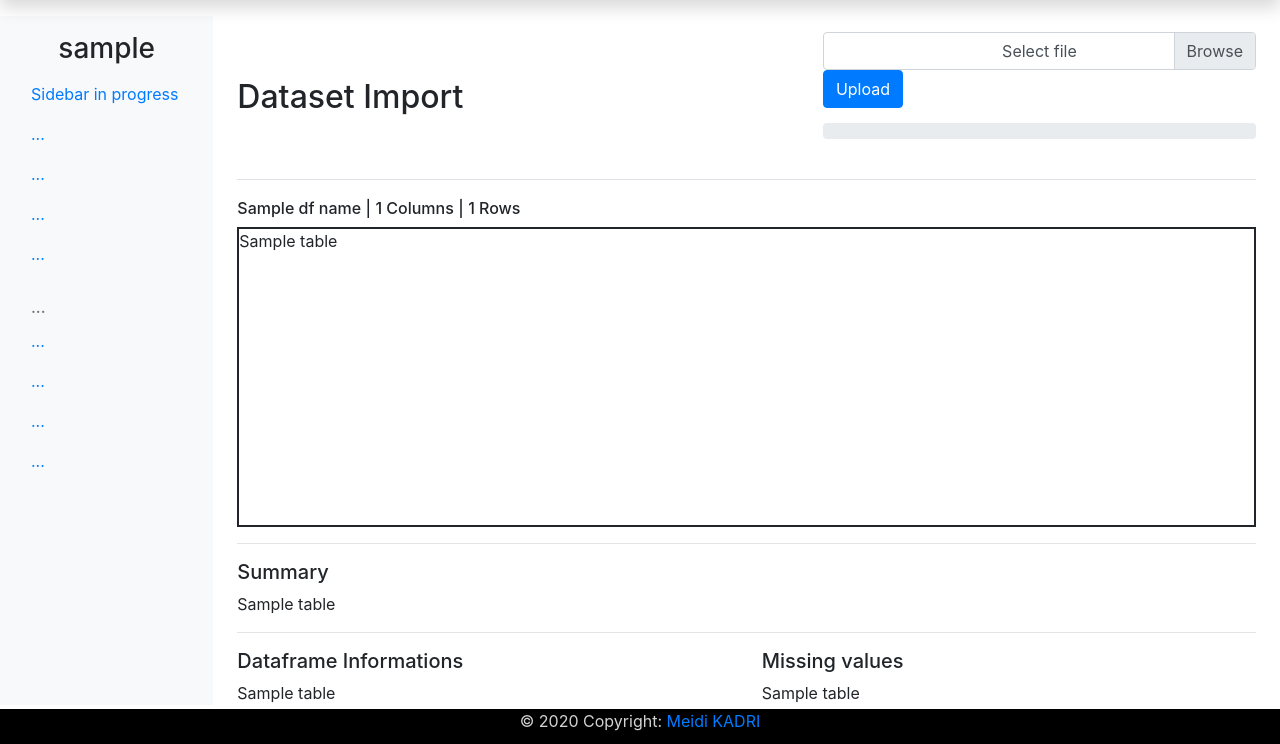
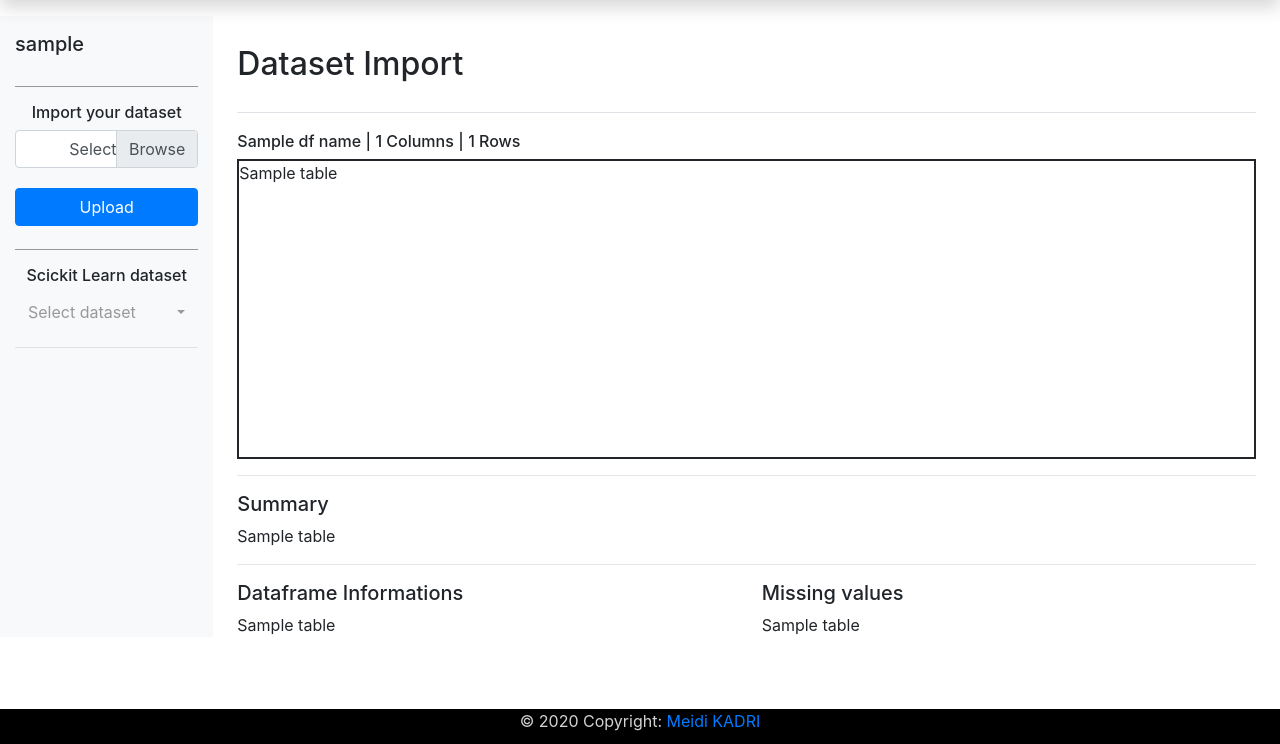
Before and after one commit to MeidiKDRI/MLD, a Python web app: template templates/dataset.html in a window 1280 px wide. Shown: the part 56-800 px from the top of the page. Run offline with Jinja, Linux system fonts and the light colour scheme; the template is opened without the code that fills it: most values are stand-ins (such as "Sample title", 1, 10 or a date in 2020); some libraries are stand-ins or nearby versions.

Commit message:
Dataset import: Add few scikit learn datasets

```diff
--- a/app.py
+++ b/app.py
@@ -7,6 +7,10 @@ import pandas as pd
 from werkzeug.utils import secure_filename
 import io
 
+from sklearn.datasets import load_iris
+from sklearn.datasets import load_boston
+from sklearn.datasets import load_diabetes
+from sklearn.datasets import load_digits
 
 from sklearn.model_selection import train_test_split
 
--- a/templates/dataset.html
+++ b/templates/dataset.html
@@ -5,6 +5,8 @@
     <title>Plateform - Machine Learning Plateform</title>
 	<link rel ="stylesheet" type="text/css" href="{{ url_for('static', filename='main.css')}}">
 	<link rel="stylesheet" href="https://stackpath.bootstrapcdn.com/bootstrap/4.4.1/css/bootstrap.min.css" integrity="sha384-Vkoo8x4CGsO3+Hhxv8T/Q5PaXtkKtu6ug5TOeNV6gBiFeWPGFN9MuhOf23Q9Ifjh" crossorigin="anonymous">
+    <link rel="stylesheet" href="https://stackpath.bootstrapcdn.com/bootstrap/4.1.1/css/bootstrap.min.css">
+    <link rel="stylesheet" href="https://cdnjs.cloudflare.com/ajax/libs/bootstrap-select/1.13.1/css/bootstrap-select.css" />
 
 	<nav class="navbar navbar-expand-md navbar-dark fixed-top bg-dark shadow">
         <a class="navbar-brand mb-0 h1" href="#">Machine Learning Plateform</a>
@@ -62,73 +64,55 @@
         <nav id="sidebarMenu" class="col-md-3 col-lg-2 d-md-block bg-light sidebar collapse">
         <div class="sidebar-sticky pt-3">
             <ul class="nav flex-column">
-            <li class="nav-item">
-                <h3 style = 'text-align: center'>{%if username %} {{username}} {% endif %}</h3>
-            </li>
-            <li class="nav-item">
-                <a class="nav-link" href="#">
-                <span data-feather="file"></span>
-                Sidebar in progress
-                </a>
-            </li>
-            <li class="nav-item">
-                <a class="nav-link" href="#">
-                <span data-feather="shopping-cart"></span>
-                ...
-                </a>
-            </li>
-            <li class="nav-item">
-                <a class="nav-link" href="#">
-                <span data-feather="users"></span>
-                ...
-                </a>
-            </li>
-            <li class="nav-item">
-                <a class="nav-link" href="#">
-                <span data-feather="bar-chart-2"></span>
-                ...
-                </a>
-            </li>
-            <li class="nav-item">
-                <a class="nav-link" href="#">
-                <span data-feather="layers"></span>
-                ...
-                </a>
-            </li>
+
+                <li>
+                    <h5 >
+                    {%if username %} {{username}} {% endif %}
+                    </h5>
+
+                    <hr color = 'darkgrey' style='margin-top:30px;'>
+                </li>
+
+
+                <li class="nav-item">
+                    <h6 style = 'text-align: center'>Import your dataset</h6>
+                </li>
+
+                <li class="nav-item">
+                    <form action = "#" method = "POST" enctype = "multipart/form-data" class = 'custom-file form-inline' style = 'display: inline-block'>
+                        <input type = "file" class = 'custom-file-input' id = 'file_input' name = "file" oninput = "input_filename();"/>
+                        <label for="file_input" id = 'file_input_label' class = 'custom-file-label' style = 'text-align:left'>Select file</label>
+                        <input onclick = "upload('{{ request.url }}')" id = 'upload_btn' type = "submit" value="Upload"
+                        class = 'btn btn-primary btn-md btn-block' style = 'margin-top:20px;'/>
+                    </form>
+                    <hr color = 'darkgrey' style='margin-top:30px;'>
+                </li>
+
+
+                <form method="POST" name = 'sk_dataset'>
+                    <div class="form-group">
+
+                        <div>
+                            <h6 style = 'text-align: center'> Scickit Learn dataset</h6>
+                            <select id = 'varia' name="variat" class="selectpicker form-control" data-live-search="true" title = 'Select dataset'>
+                                <option value="iris">Iris</option>
+                                <option value="wine">Wine</option>
+                                <option value="boston">Boston</option>
+                                <option value="diabetes">Diabetes</option>
+                                <option value="digits">Digits</option>
+                            </select>
+                        </div>
+                        <hr>
+
+                    </div>
+
+                </form>
+
+
             </ul>
 
-            <h6 class="sidebar-heading d-flex justify-content-between align-items-center px-3 mt-4 mb-1 text-muted">
-            <span>...</span>
-            <a class="d-flex align-items-center text-muted" href="#" aria-label="Add a new report">
-                <span data-feather="plus-circle"></span>
-            </a>
-            </h6>
-            <ul class="nav flex-column mb-2">
-            <li class="nav-item">
-                <a class="nav-link" href="#">
-                <span data-feather="file-text"></span>
-                ...
-                </a>
-            </li>
-            <li class="nav-item">
-                <a class="nav-link" href="#">
-                <span data-feather="file-text"></span>
-                ...
-                </a>
-            </li>
-            <li class="nav-item">
-                <a class="nav-link" href="#">
-                <span data-feather="file-text"></span>
-                ...
-                </a>
-            </li>
-            <li class="nav-item">
-                <a class="nav-link" href="#">
-                <span data-feather="file-text"></span>
-                ...
-                </a>
-            </li>
-            </ul>
+
+
         </div>
         </nav>
         <!-- Sidebar menu -->
@@ -141,12 +125,7 @@
             <div class="form-group mb-3" >
 
 
-                <form action = "#" method = "POST" enctype = "multipart/form-data" class = 'custom-file form-inline' style = 'display: inline-block'>
-                    <input type = "file" class = 'custom-file-input' id = 'file_input' name = "file" oninput = "input_filename();"/>
-                    <label for="file_input" id = 'file_input_label' class = 'custom-file-label'>Select file</label>
-                <input onclick = "upload('{{ request.url }}')" id = 'upload_btn' type = "submit" value="Upload" class = 'btn btn-primary'/>
 
-                </form>
 
                 <!-- !!!! Not working yet !!!! Progressbar-->
                 <div id="progress_wrapper" style="display: none"></div>
```
Also changed, not shown: brouillon.py (+4 -18 lines), templates/dataxplo.html (+0 -47 lines).
